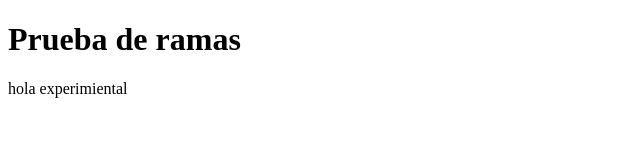
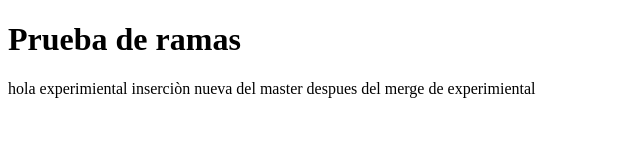
Before and after one commit to hernansaavedrag/pruebaramas, a plain HTML site: page index.html in a window 1280 px wide. Shown: the whole page, without its empty margins (0-640 px from the left). Drawn offline with Linux system fonts and the light colour scheme.

Commit message:
insercion

```diff
--- a/index.html
+++ b/index.html
@@ -9,5 +9,6 @@
 <body>
     <h1>Prueba de ramas</h1>
     hola experimiental
+    inserciòn nueva del master despues del merge de experimiental
 </body>
 </html>
```
